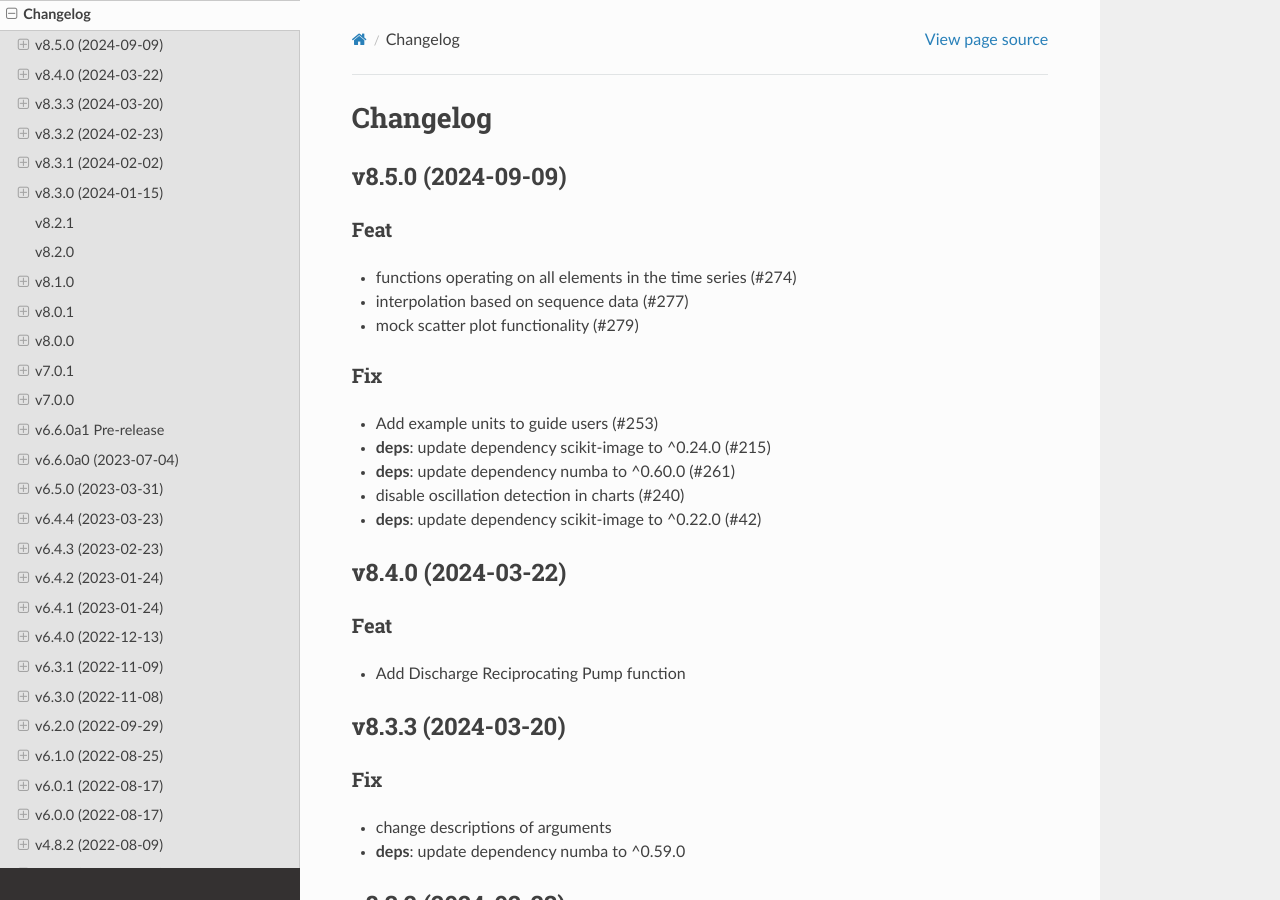
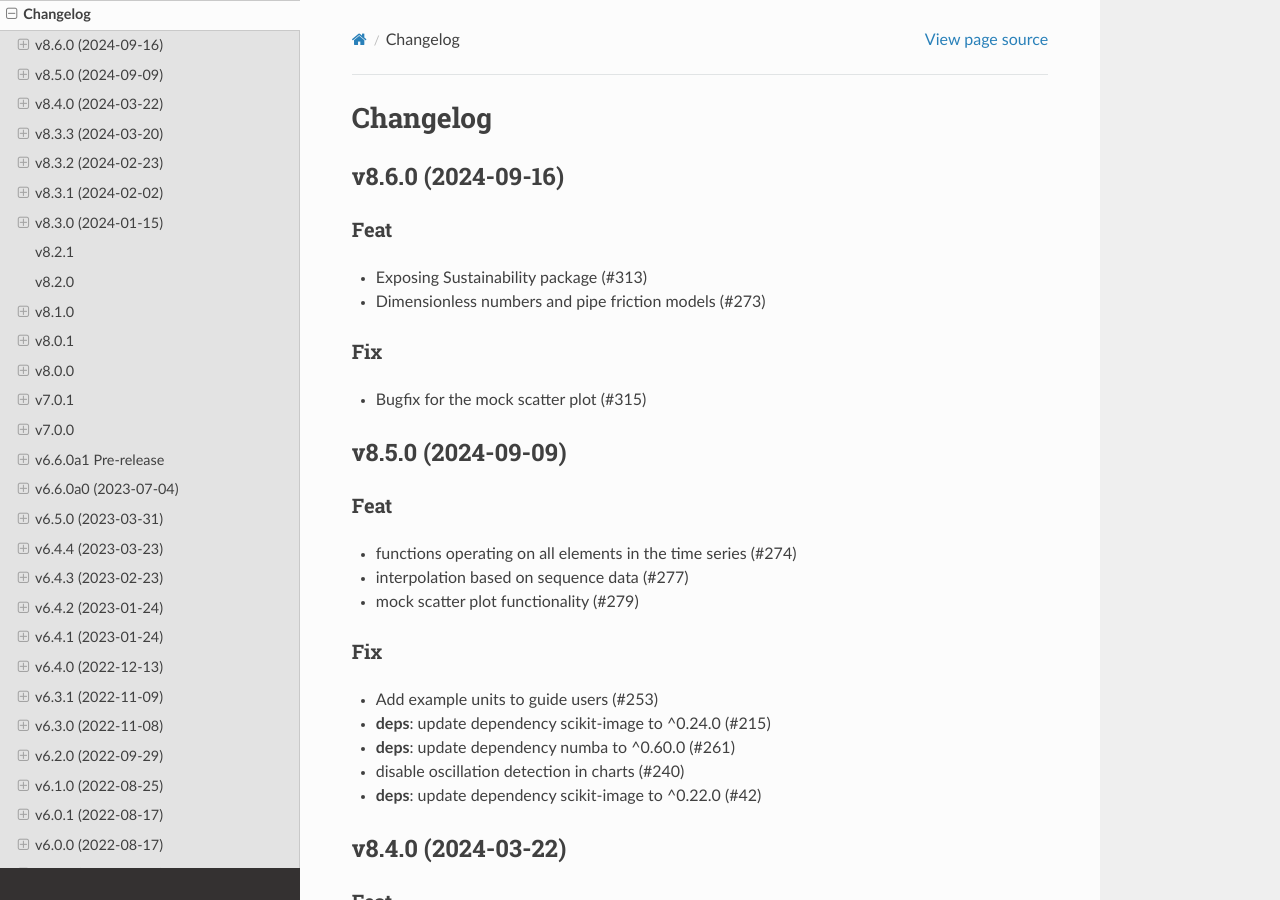
Before and after one commit to cognitedata/indsl, a Sphinx documentation site: the page built from docs-source/source/CHANGELOG.md, in a window 1280 px wide and 900 px high. Built offline with Sphinx 7.4.7 and the Read the Docs theme 2.0.0, drawn with Linux system fonts in a browser that asks for light colours; pages that are not in the unit, such as notebooks, are missing from menus.

Commit message:
docs: update CHANGELOG.md

```diff
--- a/docs-source/source/CHANGELOG.md
+++ b/docs-source/source/CHANGELOG.md
@@ -1,4 +1,15 @@
 # Changelog
+## v8.6.0 (2024-09-16)
+
+### Feat
+
+- Exposing Sustainability package  (#313)
+- Dimensionless numbers and pipe friction models (#273)
+
+### Fix
+
+- Bugfix for the mock scatter plot (#315)
+
 ## v8.5.0 (2024-09-09)
 
 ### Feat
```
